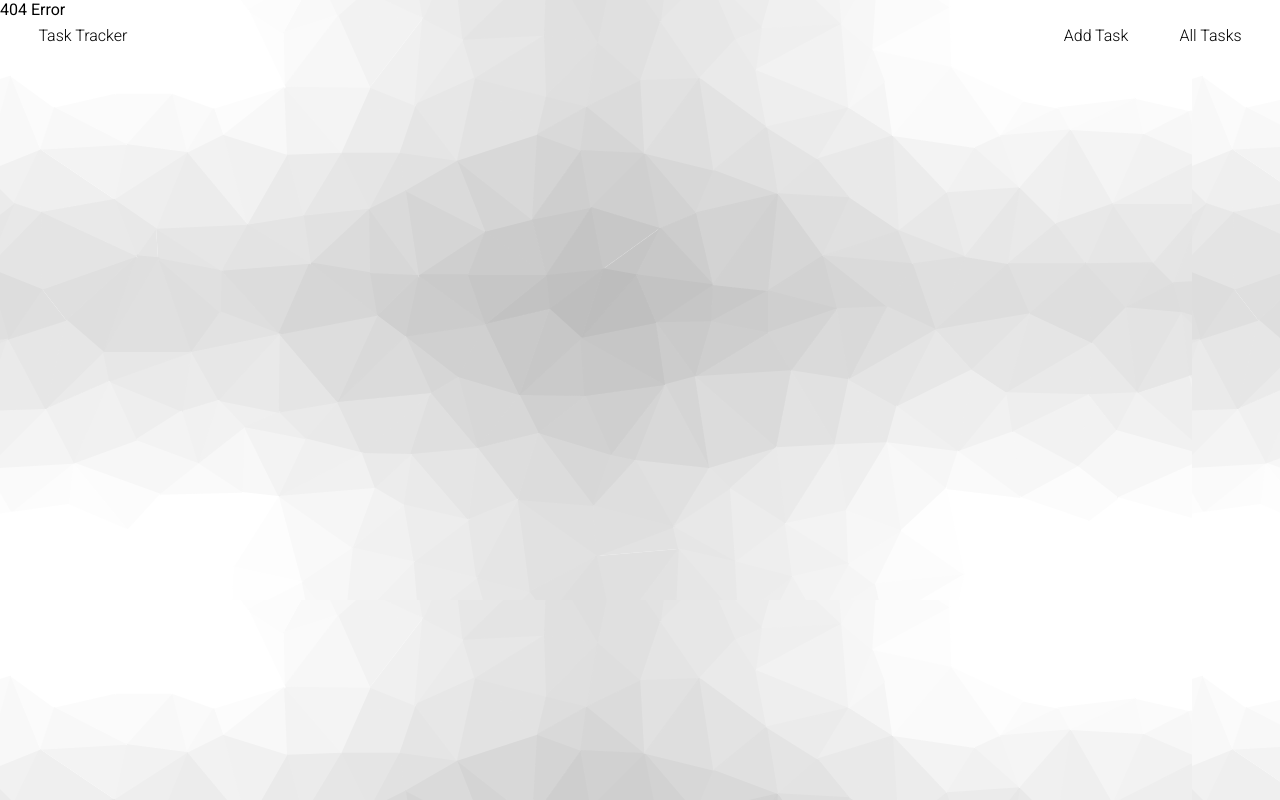
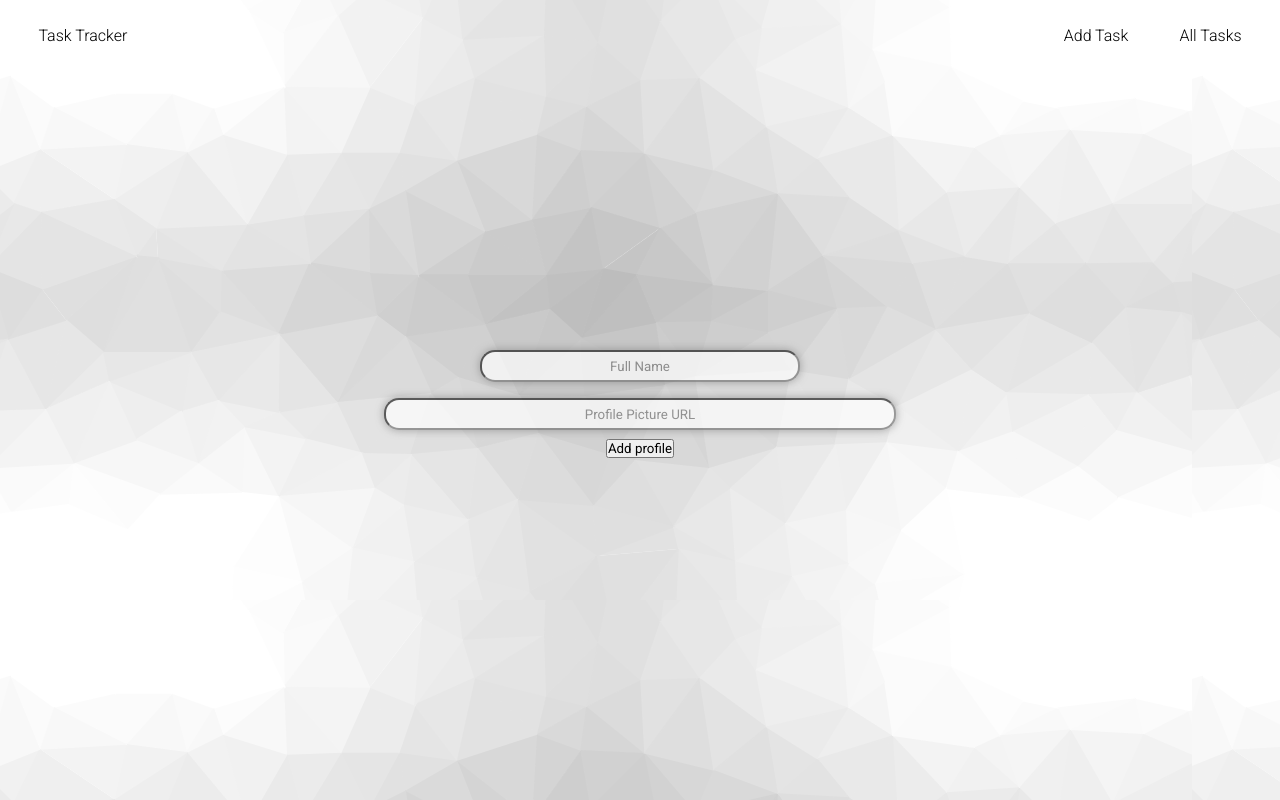
Before and after one commit to minuminuminu/name-task, a React (Vite) app: page /new-profile in a window 1280 px wide. Before the commit this address had no page. Built offline with nearby package versions, Linux system fonts and the light colour scheme.

Commit message:
working profile creation

```diff
--- a/db.json
+++ b/db.json
@@ -15,11 +15,28 @@
       "id": 3
     },
     {
-      "name": "v",
-      "title": "j",
-      "description": "ugu",
-      "due": "gzug",
-      "id": 4
+      "name": "Minu Kim",
+      "title": "Test",
+      "description": "Testing Select name input",
+      "due": "Now",
+      "id": 5
+    }
+  ],
+  "profiles": [
+    {
+      "name": "deez nuts",
+      "profile_pic": "https://esports-news.co.uk/wp-content/uploads/2016/04/gross-gore-banned.jpg",
+      "id": 1
+    },
+    {
+      "name": "Minu Kim",
+      "profile_pic": "https://media0.faz.net/ppmedia/aktuell/politik/3269951188/1.7412920/mmobject-still_full/gesuender-oder-krank-kim-jong.jpg",
+      "id": 2
+    },
+    {
+      "name": "t",
+      "profile_pic": "t",
+      "id": 3
     }
   ]
 }
--- a/src/App.jsx
+++ b/src/App.jsx
@@ -5,6 +5,7 @@ import { AllTasksPage } from "./pages/AllTasksPage";
 import { AddTaskPage } from "./pages/AddTaskPage";
 import { HomePage } from "./pages/HomePage";
 import { EditTaskPage } from "./pages/EditTaskPage";
+import { NewProfilePage } from "./pages/NewProfilePage";
 
 function App() {
   return (
@@ -24,6 +25,9 @@ function App() {
           <Route path="/edit-task/:id">
             <EditTaskPage />
           </Route>
+          <Route path="/new-profile">
+            <NewProfilePage />
+          </Route>
           <Route path="*">
             <ErrorPage />
           </Route>
--- a/src/components/Form.jsx
+++ b/src/components/Form.jsx
@@ -1,8 +1,10 @@
 import { useForm } from "react-hook-form";
 import { useHistory } from "react-router-dom";
+import { useState, useEffect } from "react";
 
 export const Form = () => {
   const { register, handleSubmit } = useForm();
+  const [profiles, setProfiles] = useState([]);
   const history = useHistory();
   const submitData = (data) => {
     data.preventDefault;
@@ -17,12 +19,35 @@ export const Form = () => {
     alert("Successfully added task!");
     history.push("/all-tasks");
   };
+  useEffect(() => {
+    const fetchProfiles = async () => {
+      const rawData = await fetch("http://localhost:5000/profiles");
+      const jsonData = await rawData.json();
+      setProfiles(jsonData);
+    };
+
+    fetchProfiles();
+  }, []);
 
   return (
     <div className="container-body">
       <div className="container">
         <form onSubmit={handleSubmit(submitData)} autoComplete="off">
-          <input {...register("name")} id="name" placeholder="Name" required />
+          <select {...register("name")} className="selectField">
+            {profiles.map((e) => {
+              return (
+                <option value={e.name} profile_src={e.profile_pic} key={e.id}>
+                  {e.name}
+                </option>
+              );
+            })}
+            <option
+              value="dummy_value"
+              onClick={() => history.push("/new-profile")}
+            >
+              Create new profile...
+            </option>
+          </select>
           <br />
           <input
             {...register("title")}
--- a/src/index.css
+++ b/src/index.css
@@ -200,3 +200,32 @@ textarea {
   border-radius: 15px;
   box-shadow: 0 0 10px grey;
 }
+.selectField {
+  text-align: center;
+  width: 15vw;
+  border-radius: 15px;
+  padding: 2px;
+  margin: 1vh;
+  box-shadow: 0 0 10px grey;
+  opacity: 0.7;
+  transition: box-shadow 0.2s ease-in-out;
+}
+.selectField:hover {
+  box-shadow: 0 0 20px grey;
+}
+.profile-interface {
+  width: 100vw;
+  height: 100vh;
+  display: flex;
+  align-items: center;
+  justify-content: center;
+}
+.profile-container {
+  text-align: center;
+}
+#profile-name {
+  width: 25vw;
+}
+#profile-pic {
+  width: 40vw;
+}
--- /dev/null
+++ b/src/pages/NewProfilePage.jsx
@@ -0,0 +1,46 @@
+import { useForm } from "react-hook-form";
+import { useHistory } from "react-router";
+
+export const NewProfilePage = () => {
+  const history = useHistory();
+  const { register, handleSubmit } = useForm();
+  const submitData = (data) => {
+    data.preventDefault;
+
+    fetch("http://localhost:5000/profiles/", {
+      method: "POST",
+      body: JSON.stringify(data),
+      headers: {
+        "Content-Type": "application/json",
+      },
+    });
+    alert("Successfully added profile!");
+    history.push("/add-task");
+  };
+
+  return (
+    <div className="profile-interface">
+      <form
+        onSubmit={handleSubmit(submitData)}
+        autoComplete="off"
+        className="profile-container"
+      >
+        <input
+          {...register("name")}
+          id="profile-name"
+          placeholder="Full Name"
+          required
+        />
+        <br />
+        <input
+          {...register("profile_pic")}
+          id="profile-pic"
+          placeholder="Profile Picture URL"
+          required
+        />
+        <br />
+        <button>Add profile</button>
+      </form>
+    </div>
+  );
+};
```
